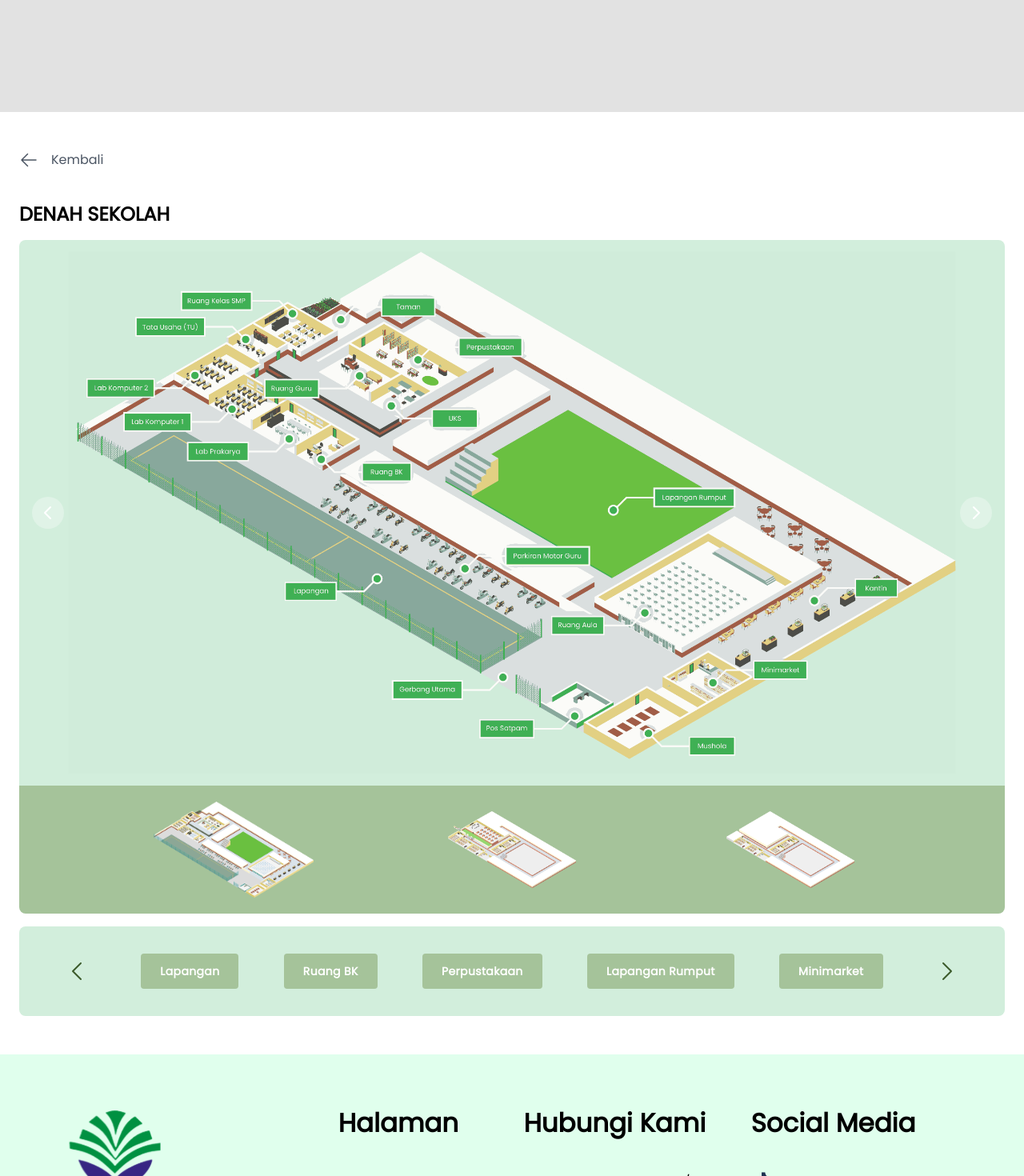
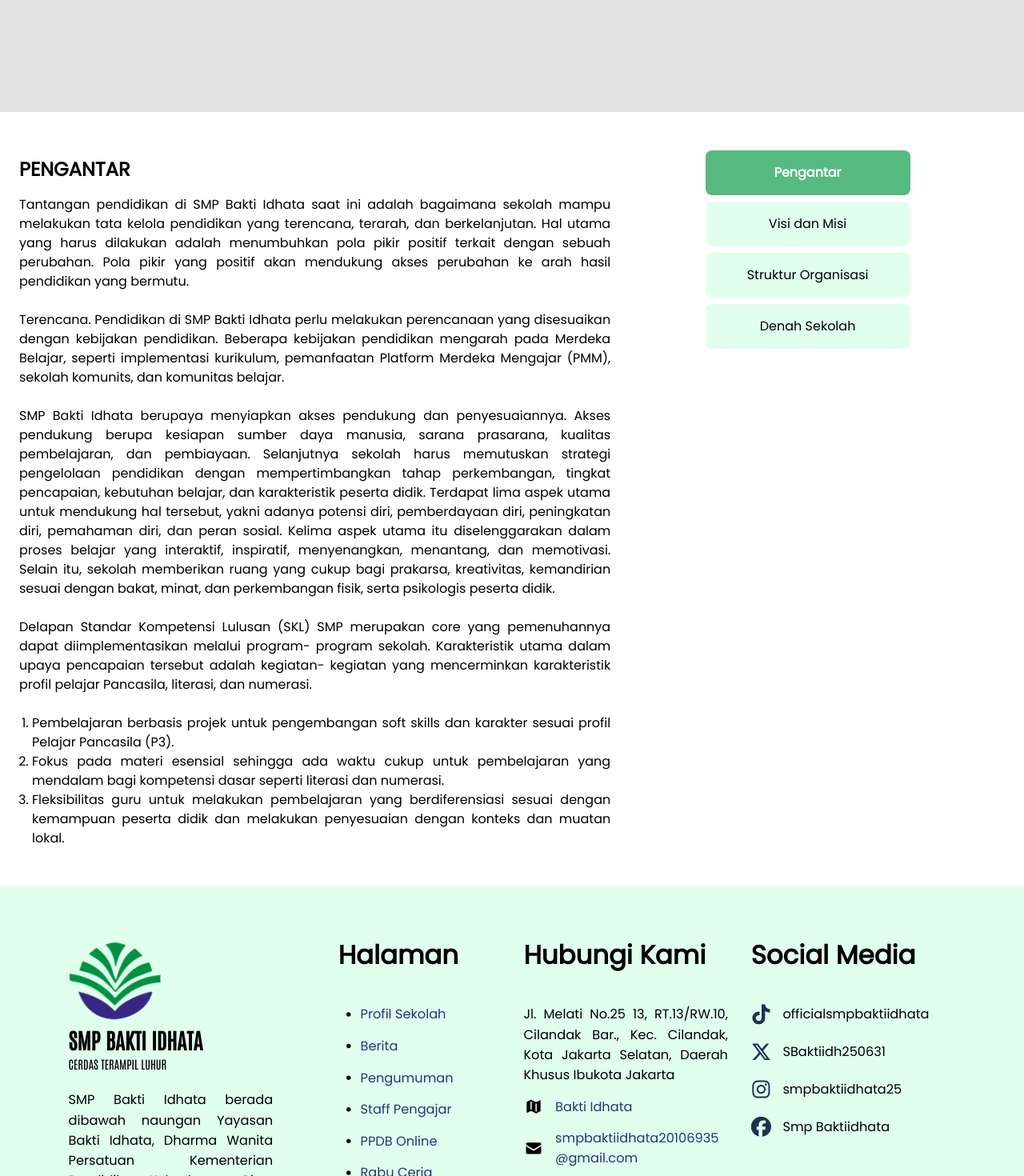
Before and after one commit to KH-Ray/WebSekolah, a React (Vite) app: page /profile in a window 1280 px wide. Shown: the part 340-1810 px from the top of the page at 80% size. Built offline with nearby package versions, Linux system fonts and the light colour scheme.

Commit message:
Finish carousel profile page

```diff
--- a/src/components/Footer.jsx
+++ b/src/components/Footer.jsx
@@ -75,7 +75,7 @@
                 src={logo}
                 alt="Logo Sekolah Bakti Idhata"
               />
-              <h1 className="mb-4 flex flex-col gap-1 font-antonio text-3xl font-semibold uppercase">
+              <h1 className="mb-4 flex flex-col gap-1 text-center font-antonio text-3xl font-semibold uppercase sm:text-left">
                 smp bakti idhata
                 <span className="text-base font-light">
                   cerdas terampil luhur
--- a/src/pages/HomePage.jsx
+++ b/src/pages/HomePage.jsx
@@ -81,7 +81,7 @@
                 </div>
                 <div className="hidden w-full bg-main-seagreen px-8 py-4 sm:block sm:rounded-tr-full"></div>
               </div>
-              <div className="h-96 overflow-auto whitespace-pre-wrap break-all rounded-b-xl bg-light-green px-8 py-4 text-justify leading-6 sm:h-full sm:rounded-tr-xl">
+              <div className="h-96 overflow-auto rounded-b-xl bg-light-green px-8 py-4 text-justify leading-6 sm:h-full sm:rounded-tr-xl">
                 Memiliki anak cerdas dan siap menjadi generasi emas berkarakter
                 merupakan dambaan setiap orang tua. SMP Bakti Idhata berada
                 dibawah naungan Yayasan Bakti Idhata, Dharma Wanita Persatuan
--- a/src/pages/LearningPage.jsx
+++ b/src/pages/LearningPage.jsx
@@ -85,14 +85,14 @@
         </div>
         <aside className="space-y-2 justify-self-center">
           {sections.map((section, i) => (
-            <div key={i} className="flex w-64 flex-col">
+            <div key={i} className="flex w-full flex-col sm:w-64">
               <button
                 value={section.title}
                 className={classNames(
                   section.current
                     ? "bg-semi-green font-semibold text-white"
                     : "bg-light-green text-black",
-                  "rounded-lg px-12 py-4",
+                  "w-full rounded-lg px-12 py-4",
                 )}
                 onClick={(e) => {
                   setSections(
--- a/src/pages/LoginPage.jsx
+++ b/src/pages/LoginPage.jsx
@@ -147,6 +147,12 @@
         className="flex w-full flex-col items-center justify-center gap-6 font-poppins"
         onSubmit={(e) => {
           e.preventDefault();
+
+          if (!findStudent) {
+            console.error("Student not found!");
+            return;
+          }
+
           setStudent(findStudent);
           setStudentPage(true);
         }}
--- a/src/pages/ProfilePage.jsx
+++ b/src/pages/ProfilePage.jsx
@@ -1,12 +1,44 @@
 import { useEffect, useState } from "react";
 import { classNames, getFloorImages } from "../helper";
-import { Carousel } from "flowbite-react";
+import { Carousel, Flowbite, Modal } from "flowbite-react";
 import {
   ArrowLeftIcon,
+  ChevronDownIcon,
   ChevronLeftIcon,
   ChevronRightIcon,
+  ChevronUpIcon,
 } from "@heroicons/react/24/outline";
 import places from "../places";
+import { customModalTheme } from "../themes/flowbiteThemes";
+
+const schoolGroundsModal = (openModal, setOpenModal, place, setPlace) => {
+  return (
+    <Flowbite theme={{ theme: customModalTheme }}>
+      <Modal
+        dismissible
+        show={openModal}
+        size="3xl"
+        onClose={() => {
+          setPlace(null);
+          setOpenModal(false);
+        }}
+      >
+        <Modal.Body>
+          <div className="flex flex-col gap-4 p-4 font-poppins">
+            <p className="text-3xl font-bold">
+              <strong>{place?.title}</strong>
+            </p>
+            <p className="leading-6">{place?.content}</p>
+            <img
+              src="https://i.ibb.co/6tKXXbV/foto-gedung-2.jpg"
+              alt={`${place?.title} foto modal`}
+            />
+          </div>
+        </Modal.Body>
+      </Modal>
+    </Flowbite>
+  );
+};
 
 const introduction = () => {
   return (
@@ -151,13 +183,20 @@
   );
 };
 
-const schoolGrounds = (currentSlide, setCurrentSlide, arrayAt, setArrayAt) => {
+const schoolGrounds = (
+  currentSlide,
+  setCurrentSlide,
+  arrayAt,
+  setArrayAt,
+  setPlace,
+  setOpenModal,
+) => {
   const placesObj = places[0];
 
   return (
     <div>
       <Carousel
-        className="h-[682px] w-full rounded-t-lg bg-light-gray-green"
+        className="h-[341px] w-full rounded-t-lg bg-light-gray-green md:h-[682px]"
         indicators={false}
         onSlideChange={(index) => {
           setCurrentSlide(index);
@@ -183,7 +222,9 @@
       <div className="mb-4 flex w-full items-center justify-evenly rounded-b-lg bg-dark-seagreen py-8">
         <img
           className={classNames(
-            currentSlide === 0 ? "scale-125" : "scale-100",
+            currentSlide === 0
+              ? "sm:scale-125"
+              : "hidden sm:block sm:scale-100",
             "h-24 w-40",
           )}
           src={getFloorImages().lantai1NonLabel}
@@ -191,7 +232,9 @@
         />
         <img
           className={classNames(
-            currentSlide === 1 ? "scale-125" : "scale-100",
+            currentSlide === 1
+              ? "sm:scale-125"
+              : "hidden sm:block sm:scale-100",
             "h-24 w-40",
           )}
           src={getFloorImages().lantai2NonLabel}
@@ -199,7 +242,9 @@
         />
         <img
           className={classNames(
-            currentSlide === 2 ? "scale-125" : "scale-100",
+            currentSlide === 2
+              ? "sm:scale-125"
+              : "hidden sm:block sm:scale-100",
             "h-24 w-40",
           )}
           src={getFloorImages().lantai3NonLabel}
@@ -209,23 +254,36 @@
       <div
         className={classNames(
           currentSlide === 0 ? "justify-between" : "justify-evenly",
-          "flex items-center rounded-lg bg-light-gray-green px-12 py-8",
+          "flex flex-col items-center gap-2 rounded-lg bg-light-gray-green px-2 py-8 sm:gap-0 md:flex-row",
         )}
       >
         {currentSlide === 0 && (
-          <ChevronLeftIcon
-            className="h-12 w-12 stroke-dark-green p-2 hover:cursor-pointer"
+          <>
+            <ChevronUpIcon
+              className="h-12 w-12 stroke-dark-green p-2 hover:cursor-pointer sm:hidden"
               onClick={() => {
                 if (arrayAt <= 0) return;
                 setArrayAt(Math.abs(arrayAt - 5));
               }}
             />
+            <ChevronLeftIcon
+              className="hidden h-12 w-12 stroke-dark-green p-2 hover:cursor-pointer sm:block"
+              onClick={() => {
+                if (arrayAt <= 0) return;
+                setArrayAt(Math.abs(arrayAt - 5));
+              }}
+            />
+          </>
         )}
         {currentSlide === 0
           ? placesObj.first.slice(arrayAt, arrayAt + 5).map((f, i) => (
               <div
                 key={i}
-                className="rounded bg-dark-seagreen px-6 py-3 text-sm font-semibold tracking-wide text-white hover:cursor-pointer"
+                className="w-full rounded bg-dark-seagreen px-6 py-3 text-center text-sm font-semibold tracking-wide text-white hover:cursor-pointer sm:w-auto"
+                onClick={() => {
+                  setPlace(f);
+                  setOpenModal(true);
+                }}
               >
                 {f.title}
               </div>
@@ -234,7 +292,11 @@
             ? placesObj.second.map((s, i) => (
                 <div
                   key={i}
-                  className="rounded bg-dark-seagreen px-6 py-3 text-sm font-semibold tracking-wide text-white hover:cursor-pointer"
+                  className="w-full rounded bg-dark-seagreen px-6 py-3 text-center text-sm font-semibold tracking-wide text-white hover:cursor-pointer sm:w-auto"
+                  onClick={() => {
+                    setPlace(s);
+                    setOpenModal(true);
+                  }}
                 >
                   {s.title}
                 </div>
@@ -242,19 +304,32 @@
             : placesObj.third.map((t, i) => (
                 <div
                   key={i}
-                  className="rounded bg-dark-seagreen px-6 py-3 text-sm font-semibold tracking-wide text-white hover:cursor-pointer"
+                  className="w-full rounded bg-dark-seagreen px-6 py-3 text-center text-sm font-semibold tracking-wide text-white hover:cursor-pointer sm:w-auto"
+                  onClick={() => {
+                    setPlace(t);
+                    setOpenModal(true);
+                  }}
                 >
                   {t.title}
                 </div>
               ))}
         {currentSlide === 0 && (
-          <ChevronRightIcon
-            className="h-12 w-12 stroke-dark-green p-2 hover:cursor-pointer"
+          <>
+            <ChevronDownIcon
+              className="h-12 w-12 stroke-dark-green p-2 hover:cursor-pointer sm:hidden"
               onClick={() => {
                 if (arrayAt >= 15) return;
                 setArrayAt(Math.abs(arrayAt + 5));
               }}
             />
+            <ChevronRightIcon
+              className="hidden h-12 w-12 stroke-dark-green p-2 hover:cursor-pointer sm:block"
+              onClick={() => {
+                if (arrayAt >= 15) return;
+                setArrayAt(Math.abs(arrayAt + 5));
+              }}
+            />
+          </>
         )}
       </div>
     </div>
@@ -262,10 +337,12 @@
 };
 
 const ProfilePage = () => {
+  const [openModal, setOpenModal] = useState(false);
+  const [place, setPlace] = useState(null);
   const [arrayAt, setArrayAt] = useState(0);
   const [currentSlide, setCurrentSlide] = useState(0);
   const [sections, setSections] = useState([
-    { title: "Pengantar", current: false, content: introduction() },
+    { title: "Pengantar", current: true, content: introduction() },
     { title: "Visi dan Misi", current: false, content: visionAndMission() },
     {
       title: "Struktur Organisasi",
@@ -274,12 +351,14 @@
     },
     {
       title: "Denah Sekolah",
-      current: true,
+      current: false,
       content: schoolGrounds(
         currentSlide,
         setCurrentSlide,
         arrayAt,
         setArrayAt,
+        setPlace,
+        setOpenModal,
       ),
     },
   ]);
@@ -290,6 +369,14 @@
 
   const handleArrayChange = (index) => {
     setArrayAt(index);
+  };
+
+  const handlePlaceChange = (p) => {
+    setPlace(p);
+  };
+
+  const handleModalChange = (m) => {
+    setOpenModal(m);
   };
 
   const currentPage = sections.filter((s) => s.current)[0];
@@ -305,6 +392,8 @@
                 handleSlideChange,
                 arrayAt,
                 handleArrayChange,
+                handlePlaceChange,
+                handleModalChange,
               )
             : s.content,
       })),
@@ -314,6 +403,15 @@
 
   return (
     <main className="font-poppins">
+      <div className="focus-visible:border-none">
+        {schoolGroundsModal(
+          openModal,
+          handleModalChange,
+          place,
+          handlePlaceChange,
+        )}
+      </div>
+
       <div className="bg-main-gray">
         <div className="mx-auto flex h-96 max-w-7xl flex-col items-start justify-center gap-4 px-4 lg:px-6">
           <h1 className="text-6xl font-semibold uppercase">profil sekolah</h1>
@@ -334,14 +432,14 @@
 
           <aside className="space-y-2 justify-self-center">
             {sections.map((section, i) => (
-              <div key={i} className="flex w-64 flex-col">
+              <div key={i} className="flex w-full flex-col sm:w-64">
                 <button
                   value={section.title}
                   className={classNames(
                     section.current
                       ? "bg-semi-green font-semibold text-white"
                       : "bg-light-green text-black",
-                    "rounded-lg px-12 py-4",
+                    "w-full rounded-lg px-12 py-4",
                   )}
                   onClick={(e) => {
                     setSections(
@@ -389,6 +487,8 @@
                       handleSlideChange,
                       arrayAt,
                       handleArrayChange,
+                      handlePlaceChange,
+                      handleModalChange,
                     ),
                   },
                 ])
--- a/src/pages/admin/AdminStudents.jsx
+++ b/src/pages/admin/AdminStudents.jsx
@@ -36,14 +36,11 @@
           </div>
 
           <div className="grid grid-cols-2">
-            <div className="grid grid-cols-2">
             <p>Nama Peserta Didik</p>
             <p className="before:mr-1 before:content-[':']">{student.name}</p>
 
             <p>Kelas Peserta Didik</p>
-              <p className="before:mr-1 before:content-[':']">
-                {student.class}
-              </p>
+            <p className="before:mr-1 before:content-[':']">{student.class}</p>
 
             <p>NIS Peserta Didik</p>
             <p className="before:mr-1 before:content-[':']">{student.NIS}</p>
@@ -52,7 +49,6 @@
             <p className="leading-6 before:mr-1 before:content-[':']">
               {student.address}
             </p>
-            </div>
           </div>
         </div>
 
```
Lines whose indentation alone changed are shown as unchanged.
